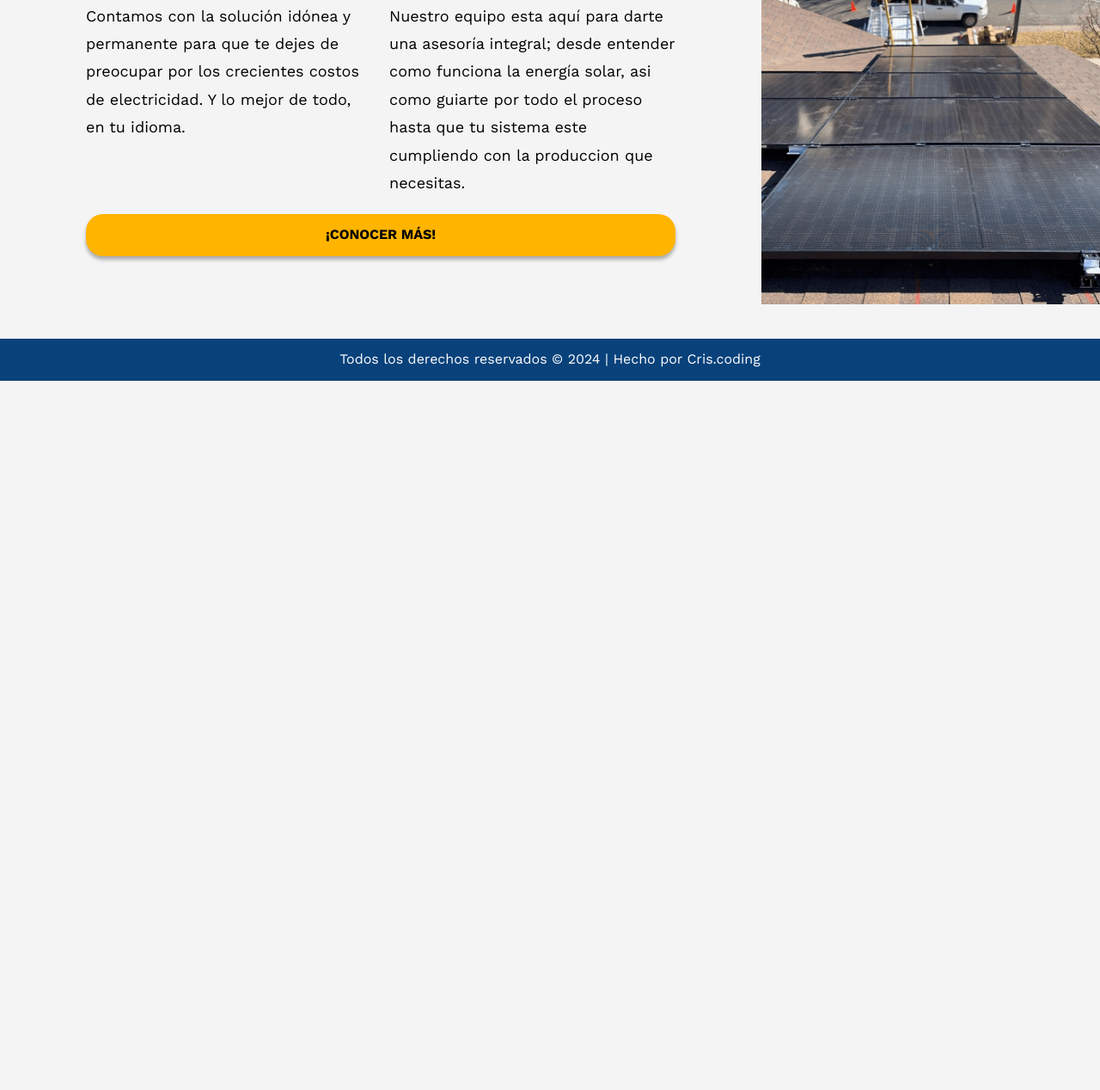
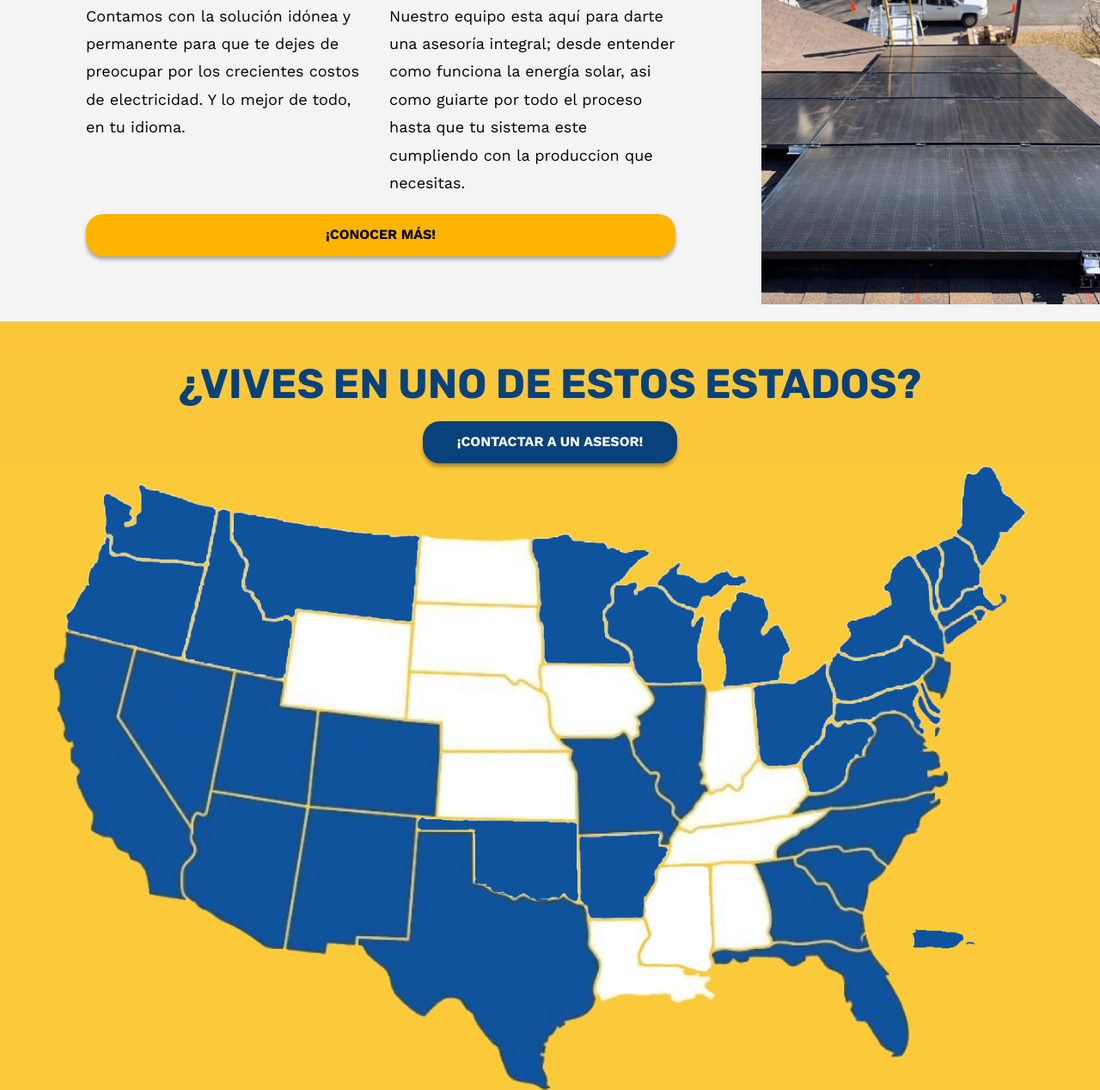
Before and after one commit to Camoralesh27/tuAhorroSolar, a website: page index.html in a window 1280 px wide. Shown: the part 903-2171 px from the top of the page at 86% size. Before the commit the page ends 1346 px from the top, so only its background shows below. Drawn offline with nearby package versions, Linux system fonts and the light colour scheme.

Commit message:
terminando seccion mapa

```diff
--- a/index.html
+++ b/index.html
@@ -1,5 +1,6 @@
 <!DOCTYPE html>
 <html lang="en">
+
 <head>
     <!-- -- Meta -- -->
     <meta charset="UTF-8">
@@ -17,9 +18,8 @@
     <!-- --- Estilos --- -->
     <link rel="stylesheet" href="build/css/app.css">
 </head>
+
 <body>
-
-
     <header class="header ">
         <!-- header -->
         <div class="header__info">
@@ -51,7 +51,6 @@
         </nav> <!-- .navbar -->
     </header>
 
-
     <main class="hero">
         <div class="hero__line">
 
@@ -71,7 +70,6 @@
         </div>
 
     </main>
-
 
     <section class="reembolso">
         <div class="reembolso__contenedor contenedor">
@@ -110,20 +108,27 @@
         </div>
     </section>
 
+    <section class="mapa">
+        <div class="mapa__content">
+            <h2 class="mapa__title">
+                ¿Vives en uno de estos estados?
+            </h2>
+
+            <a href="#" class="mapa__button">¡Contactar a un asesor!</a>
+        </div>
+
+        <div class="mapa__img">
+            <img src="./build/img/mapa.jpg" alt="Mapa de Estados Unidos">
+        </div>
+    </section>
+
+
+
 
 
     <footer class="footer">
         Todos los derechos reservados © 2024 | Hecho por Cris.coding
     </footer>
-
-
-
-
-
-
-
-
-
 
     <!-- ==== SCROLL TOP ==== -->
     <!-- <a href="#" class="scrollup" id="scroll-up">
--- a/src/scss/layout/_index.scss
+++ b/src/scss/layout/_index.scss
@@ -2,6 +2,7 @@
 @forward 'hero';
 @forward 'reembolso';
 @forward 'nosotros';
+@forward 'mapa';
 
 @forward 'footer';
 @forward 'switchLanguage';
--- /dev/null
+++ b/src/scss/layout/_mapa.scss
@@ -0,0 +1,35 @@
+@use 'base/mixins' as m;
+@use 'base/variables' as v;
+
+.mapa {
+    width: 100%;
+    display: flex;
+    flex-direction: column;
+    align-items: center;
+    justify-content: center;
+    text-align: center;
+    padding: 2rem 0;
+
+
+    &__content {
+        background-color: #FBC83B;
+        width: 100%;
+        padding-top: 3rem;
+        text-transform: uppercase;
+    }
+
+    &__title {
+        font-size: v.$h2-font-size;
+        font-family: v.$heading-font;
+    }
+
+    &__button {
+        @include m.boton(v.$blue-3, v.$white);
+    }
+
+    &__img {
+        margin-top: -5rem;
+        z-index: -1;
+    }
+
+}
```
Also changed, not shown: build/css/app.css, build/img/map.avif (deleted), build/img/map.jpg (deleted), build/img/map.webp (deleted), build/img/mapa.avif (added), build/img/mapa.jpg (added), build/img/mapa.webp (added), src/img/map.jpg (deleted), src/img/mapa.jpg (added), 1 other file.
